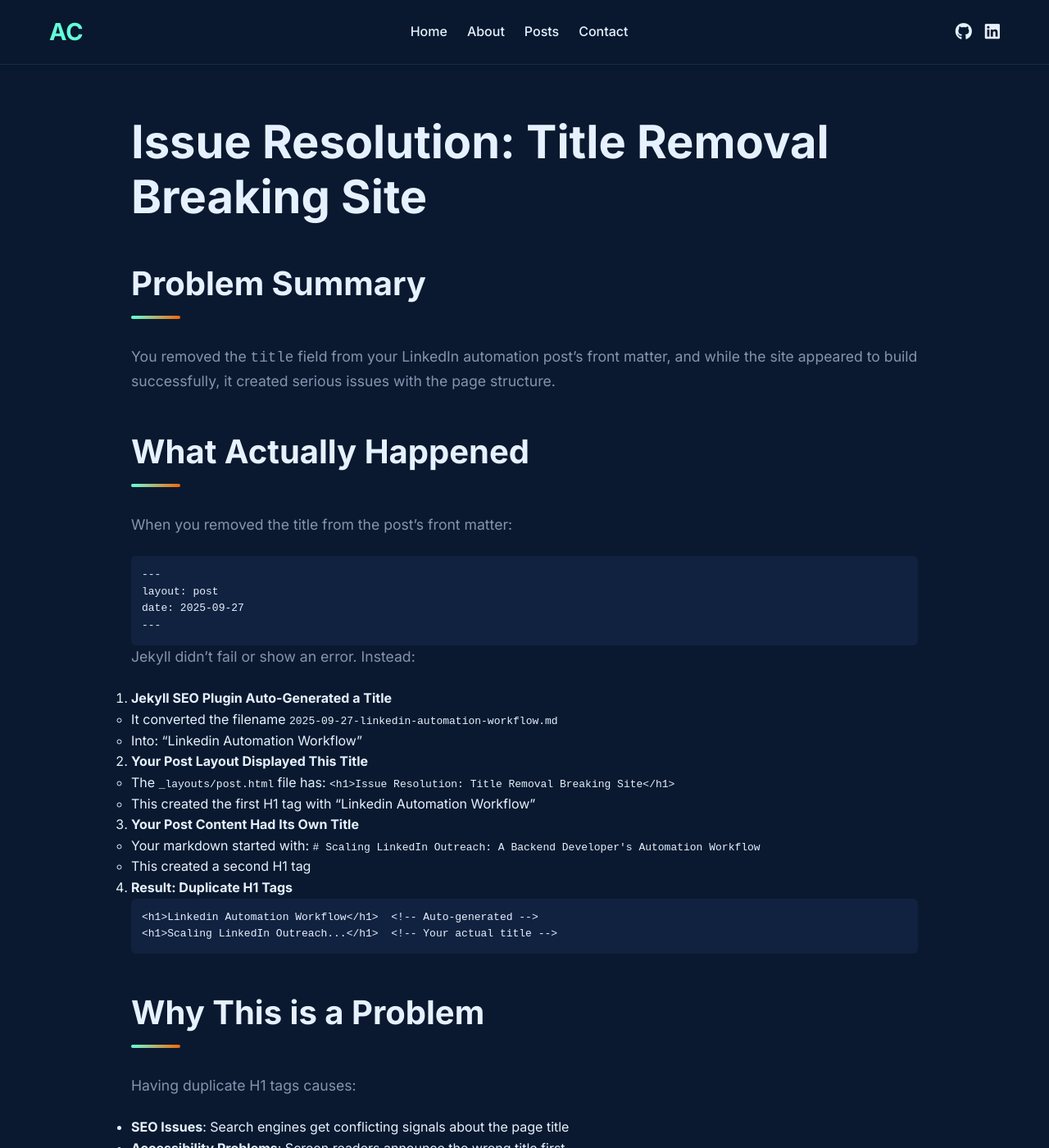
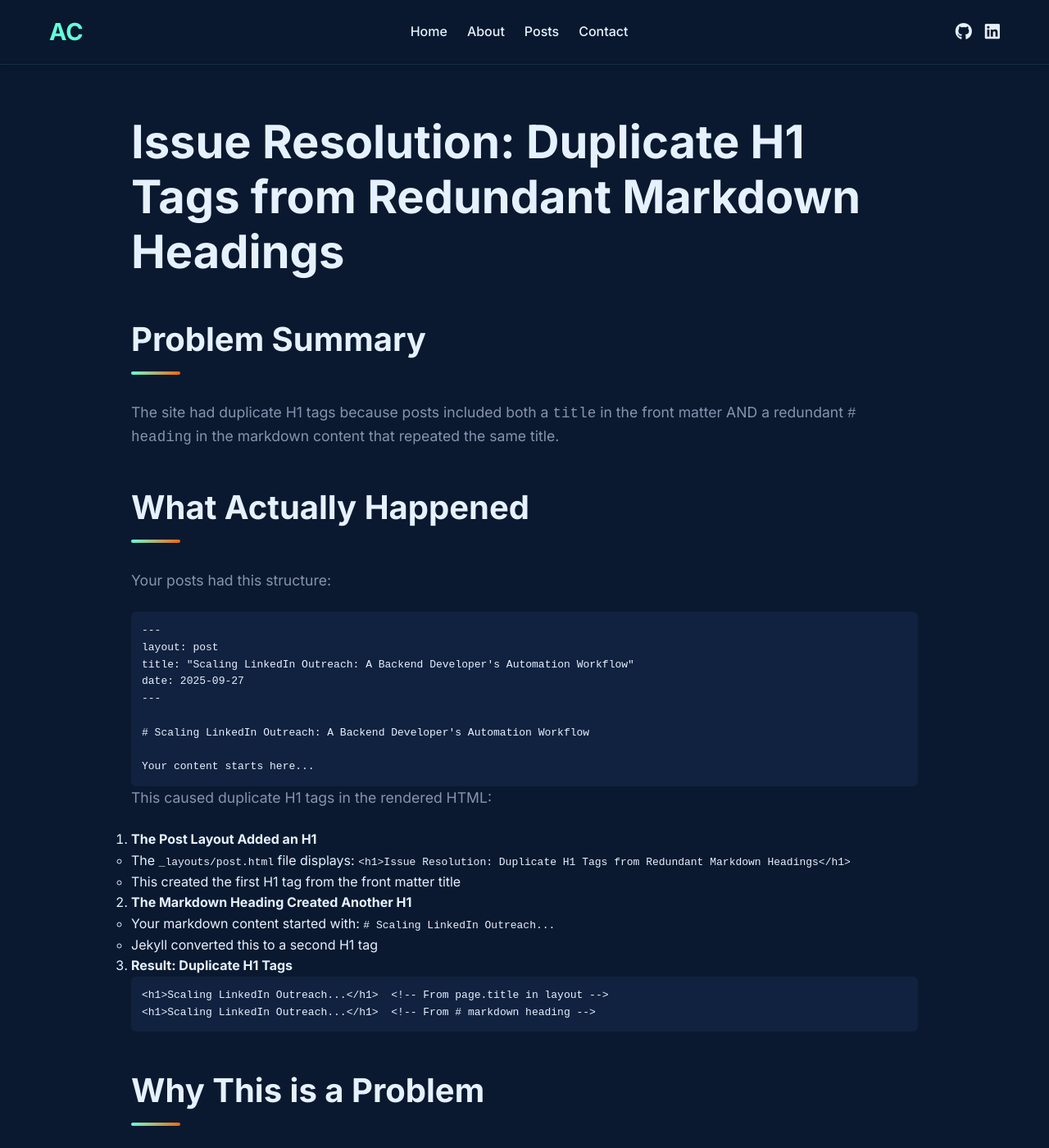
Before and after one commit to ciuc123/ciuc123.github.io, a Jekyll site: the page built from ISSUE_RESOLUTION.md, in a window 1280 px wide and 1400 px high. Shown: the whole window at 82% size. Built offline with Jekyll 4.4.1, drawn with Linux system fonts in a browser that asks for light colours; our own code applies the rules of GitHub Pages for plain Markdown files; some of the changed text lies outside the part shown.

Commit message:
Fix actual issue: Remove duplicate # headings that create duplicate H1 tags
Co-authored-by: ciuc123 <185343536+ciuc123@users.noreply.github.com>

````diff
--- a/ISSUE_RESOLUTION.md
+++ b/ISSUE_RESOLUTION.md
@@ -1,73 +1,113 @@
-# Issue Resolution: Title Removal Breaking Site
+# Issue Resolution: Duplicate H1 Tags from Redundant Markdown Headings
 
 ## Problem Summary
-You removed the `title` field from your LinkedIn automation post's front matter, and while the site appeared to build successfully, it created serious issues with the page structure.
+The site had duplicate H1 tags because posts included both a `title` in the front matter AND a redundant `# heading` in the markdown content that repeated the same title.
 
 ## What Actually Happened
 
-When you removed the title from the post's front matter:
+Your posts had this structure:
 
 ```markdown
 ---
 layout: post
+title: "Scaling LinkedIn Outreach: A Backend Developer's Automation Workflow"
 date: 2025-09-27
 ---
+
+# Scaling LinkedIn Outreach: A Backend Developer's Automation Workflow
+
+Your content starts here...
 ```
 
-Jekyll didn't fail or show an error. Instead:
+This caused duplicate H1 tags in the rendered HTML:
 
-1. **Jekyll SEO Plugin Auto-Generated a Title**
-   - It converted the filename `2025-09-27-linkedin-automation-workflow.md`
-   - Into: "Linkedin Automation Workflow"
+1. **The Post Layout Added an H1**
+   - The `_layouts/post.html` file displays: `<h1>{{ page.title }}</h1>`
+   - This created the first H1 tag from the front matter title
 
-2. **Your Post Layout Displayed This Title**
-   - The `_layouts/post.html` file has: `<h1>{{ page.title }}</h1>`
-   - This created the first H1 tag with "Linkedin Automation Workflow"
+2. **The Markdown Heading Created Another H1**
+   - Your markdown content started with: `# Scaling LinkedIn Outreach...`
+   - Jekyll converted this to a second H1 tag
 
-3. **Your Post Content Had Its Own Title**
-   - Your markdown started with: `# Scaling LinkedIn Outreach: A Backend Developer's Automation Workflow`
-   - This created a second H1 tag
-
-4. **Result: Duplicate H1 Tags**
+3. **Result: Duplicate H1 Tags**
    ```html
-   <h1>Linkedin Automation Workflow</h1>  <!-- Auto-generated -->
-   <h1>Scaling LinkedIn Outreach...</h1>  <!-- Your actual title -->
+   <h1>Scaling LinkedIn Outreach...</h1>  <!-- From page.title in layout -->
+   <h1>Scaling LinkedIn Outreach...</h1>  <!-- From # markdown heading -->
    ```
 
 ## Why This is a Problem
 
 Having duplicate H1 tags causes:
 - **SEO Issues**: Search engines get conflicting signals about the page title
-- **Accessibility Problems**: Screen readers announce the wrong title first
-- **Social Media Sharing**: Wrong title appears in previews (LinkedIn, Twitter, etc.)
+- **Accessibility Problems**: Screen readers announce duplicate headings
 - **HTML Structure**: Violates best practices (one H1 per page)
+- **Poor User Experience**: Visual redundancy at the top of posts
 
 ## The Solution
 
-I've implemented a comprehensive validation system to prevent this from happening again:
+I've fixed the issue and added prevention measures:
 
-### 1. Validation Script (`validate_posts.rb`)
+### 1. Removed Duplicate Headings
+- Removed the redundant `# heading` from 3 affected posts:
+  - `2025-09-27-linkedin-automation-workflow.md`
+  - `2025-09-23-laravel-security-crisis-app-key-rce.md`
+  - `2025-09-25-laravel-11-php-8-3-performance-revolution.md`
+
+### 2. Validation Script (`validate_posts.rb`)
 - Checks all posts for required front matter fields: `title`, `layout`, `date`
+- Warns if posts have duplicate `# heading` that matches the title
 - Runs locally with: `ruby validate_posts.rb`
-- Provides clear error messages when fields are missing
+- Provides clear error messages
 
-### 2. GitHub Actions Workflow (`.github/workflows/validate-posts.yml`)
+### 3. GitHub Actions Workflow (`.github/workflows/validate-posts.yml`)
 - Automatically runs on every PR and push to master
 - Fails the build if any post is missing required fields
 - Prevents deployment of malformed posts
 
-### 3. Documentation (`FRONT_MATTER_VALIDATION.md`)
+### 4. Documentation (`FRONT_MATTER_VALIDATION.md`)
 - Explains the issue in detail
-- Provides examples of correct front matter
+- Provides examples of correct post structure
 - Describes how to fix validation errors
 
-### 4. Updated README
+### 5. Updated README
 - Added section on creating new posts
 - Includes instructions for validating posts locally
 
-## How to Use This Going Forward
+## How to Write Posts Correctly
 
-### Before Creating/Editing Posts:
+### ✅ CORRECT: Title only in front matter
+
+```markdown
+---
+layout: post
+title: "Your Post Title Here"
+date: YYYY-MM-DD
+---
+
+Your content starts here without a # heading.
+
+## First Section Heading
+
+Content...
+```
+
+### ❌ INCORRECT: Duplicate title as # heading
+
+```markdown
+---
+layout: post
+title: "Your Post Title Here"
+date: YYYY-MM-DD
+---
+
+# Your Post Title Here  <!-- DON'T DO THIS - creates duplicate H1 -->
+
+Your content...
+```
+
+The post layout automatically displays the title as an H1, so you should **never** start your post content with a `# heading` that duplicates the title.
+
+## Before Creating/Editing Posts:
 
 1. **Always include required front matter**:
    ```markdown
@@ -78,7 +118,14 @@ I've implemented a comprehensive validation system to prevent this from happenin
    ---
    ```
 
-2. **Test locally before committing**:
+2. **Start content directly or with ## for first section**:
+   ```markdown
+   Your introductory paragraph...
+
+   ## First Section
+   ```
+
+3. **Test locally before committing**:
    ```bash
    ruby validate_posts.rb
    ```
````
Also changed, not shown: FRONT_MATTER_VALIDATION.md (+39 -22 lines), _posts/2025-09-23-laravel-security-crisis-app-key-rce.md (+0 -2 lines), _posts/2025-09-25-laravel-11-php-8-3-performance-revolution.md (+0 -2 lines), _posts/2025-09-27-linkedin-automation-workflow.md (+0 -2 lines), validate_posts.rb (+34 -3 lines), README.md.
